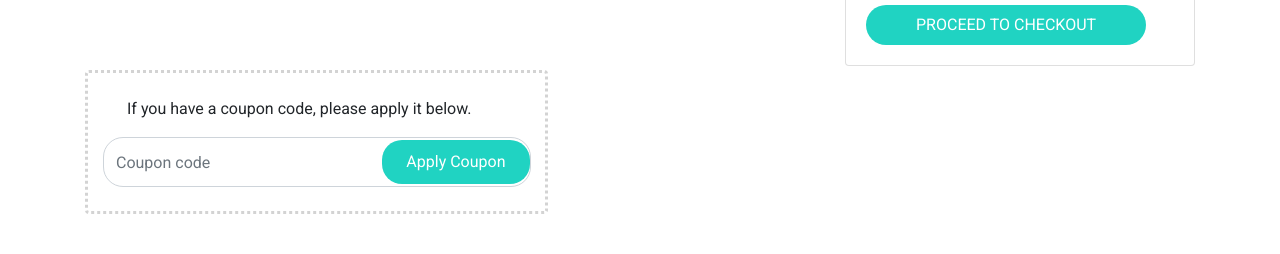
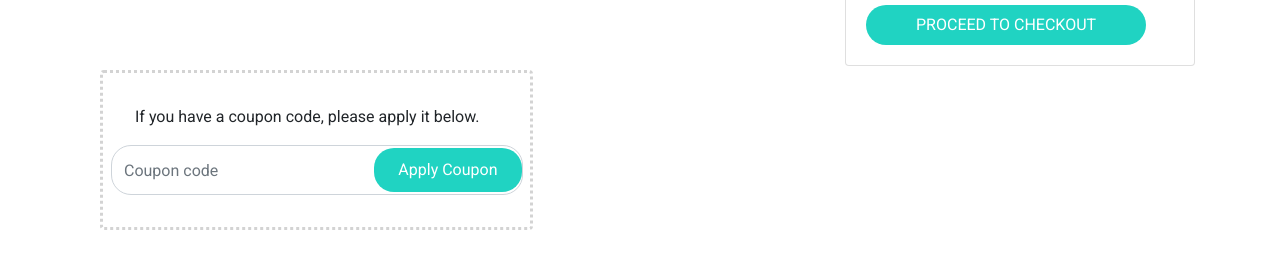
Before and after one commit to Joacim10/eShop, a Vue app: page /shoppingcart in a window 1280 px wide. Shown: the part 546-800 px from the top of the page. Built offline with nearby package versions, Linux system fonts and the light colour scheme; no server answers.

Commit message:
Buggchangeapply

```diff
--- a/src/components/ReusableComponents/ApplyCouponComponent.vue
+++ b/src/components/ReusableComponents/ApplyCouponComponent.vue
@@ -1,6 +1,6 @@
 <template>
       <div>
-        <div class="mt-1 col-12 col-lg-5 borderDotted rounded">
+        <div class="mt-1  py-2  px-2 borderDotted rounded">
       <div class="pl-4 mt-4">
         <p class="mb-0">If you have a coupon code, please apply it below.</p>
       </div>
--- a/src/views/Shoppingcart.vue
+++ b/src/views/Shoppingcart.vue
@@ -39,8 +39,9 @@
         <ShoppingCartTotal />
       </div>
     </div>
-
+        <div class="mt-1 col-12 col-lg-5 ">
          <ApplyCouponComponent />
+         </div>
 
      <div class="container my-4">
       <div class="text-center pt-5">
```
